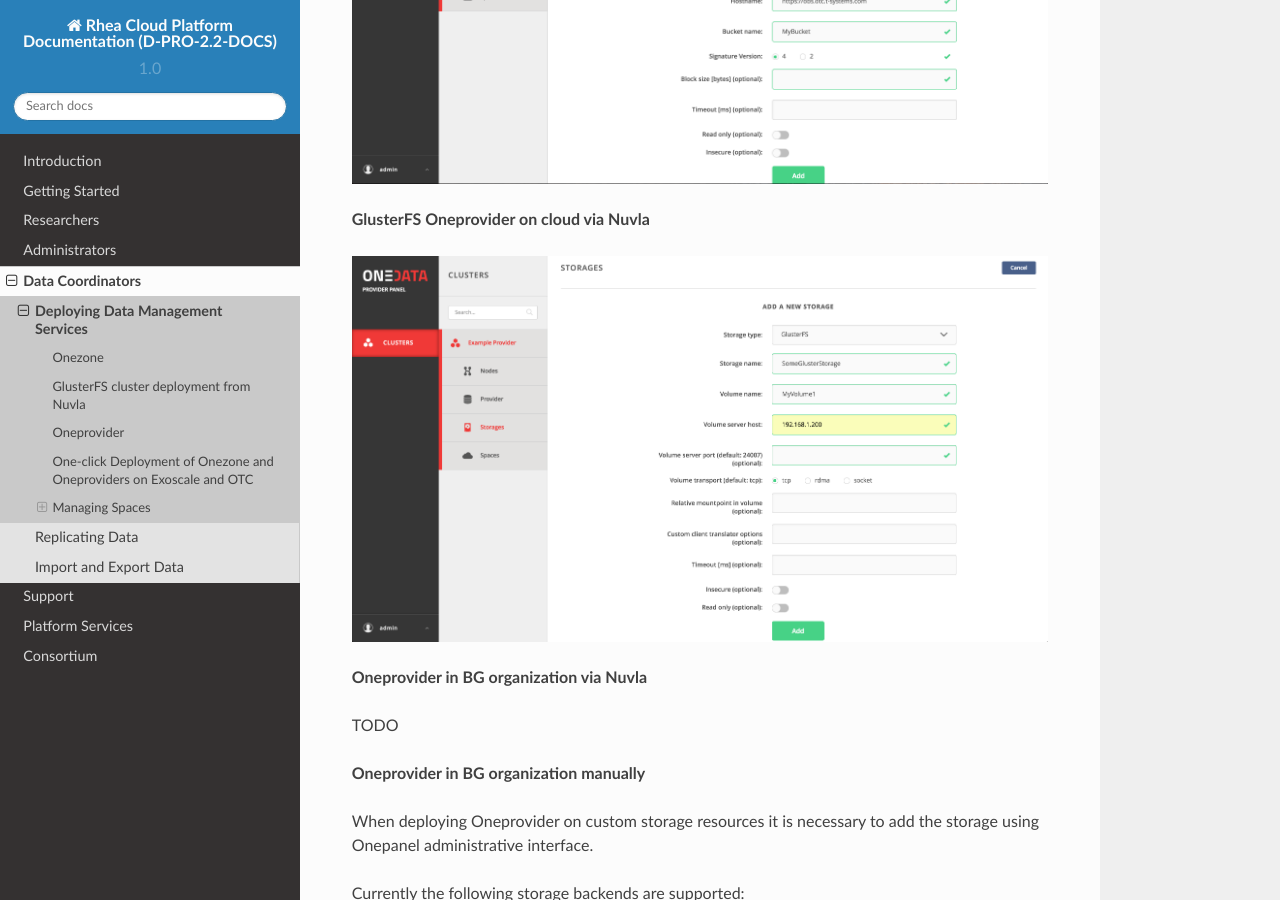
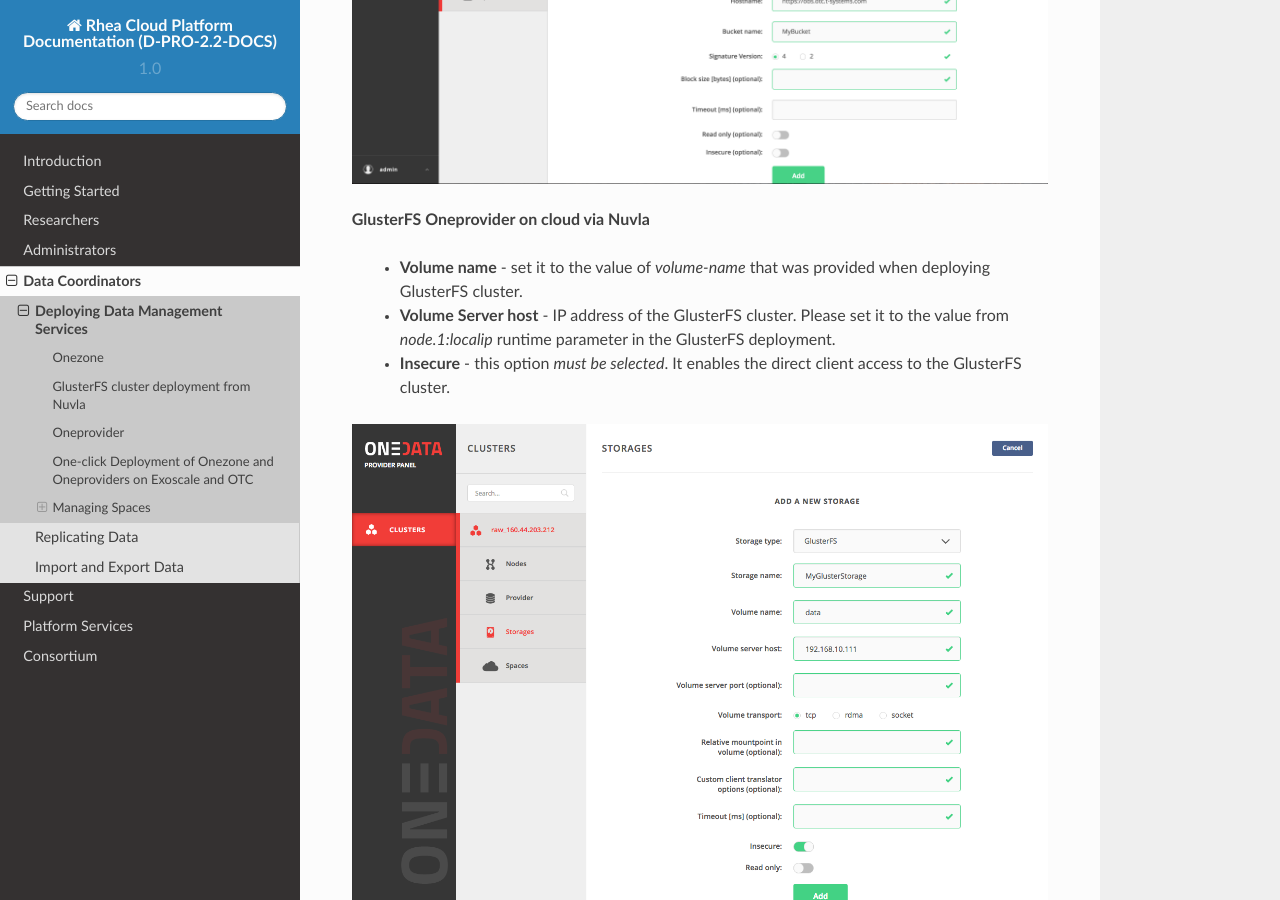
Before and after one commit to teamputtygen/hn-docs, a Sphinx documentation site: the page built from docs/data-manager/service-deployment.rst, in a window 1280 px wide and 900 px high, scrolled down 8555 px. Built offline with Sphinx 7.4.7 and the Read the Docs theme 2.0.0, drawn with Linux system fonts in a browser that asks for light colours.

Commit message:
set Insecure and explaned other options for Gluster storage on Oneprovider

```diff
--- a/docs/data-manager/service-deployment.rst
+++ b/docs/data-manager/service-deployment.rst
@@ -231,6 +231,14 @@
 
 **GlusterFS Oneprovider on cloud via Nuvla**
 
+ * **Volume name** - set it to the value of `volume-name` that was provided
+   when deploying GlusterFS cluster.
+ * **Volume Server host** - IP address of the GlusterFS cluster.  Please set it
+   to the value from `node.1:localip` runtime parameter in the GlusterFS
+   deployment.
+ * **Insecure** - this option `must be selected`.  It enables the direct client
+   access to the GlusterFS cluster.
+
 .. image:: images/gluster-storage.png
 
 **Oneprovider in BG organization via Nuvla**
```
Also changed, not shown: docs/data-manager/images/gluster-storage.png.
